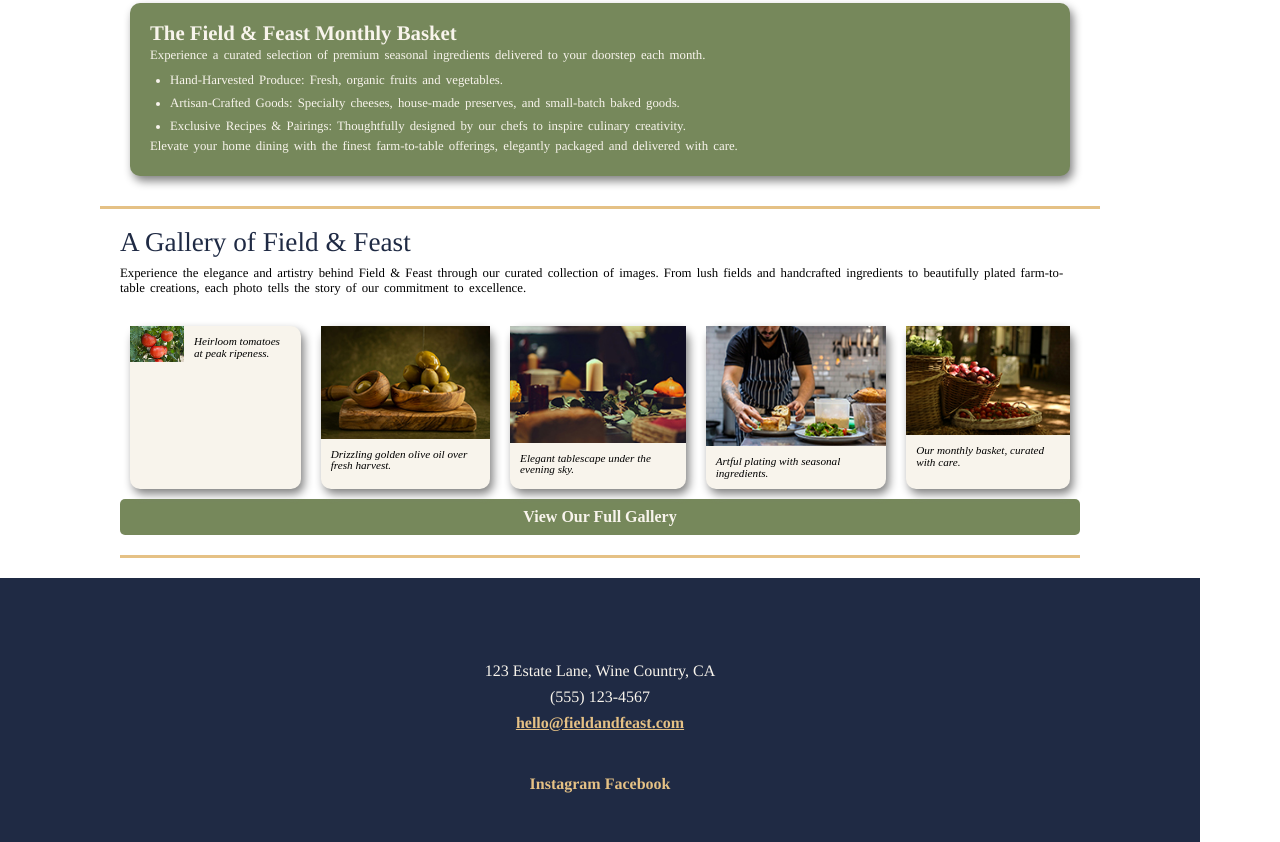
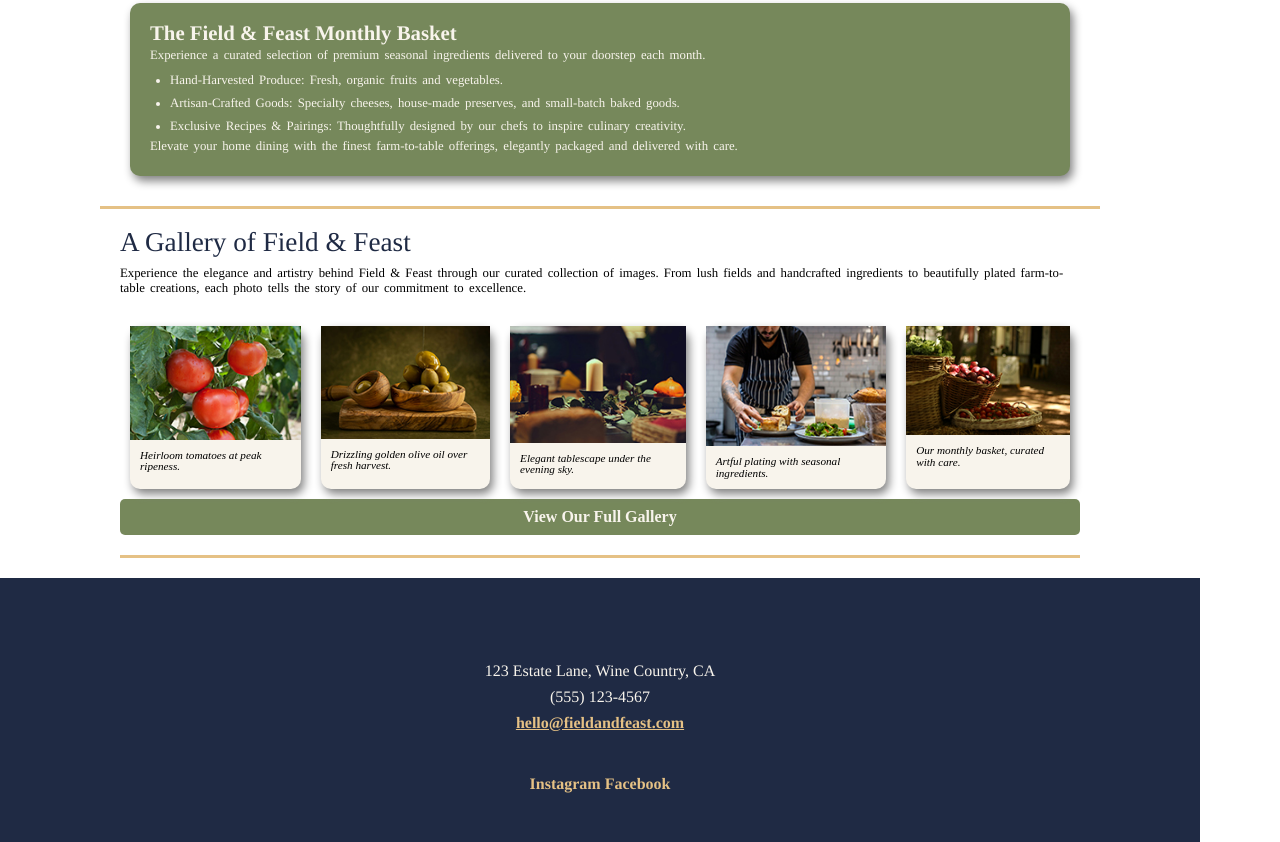
Before and after one commit to OfeliaFStudent/fieldandfeast, a plain HTML site: page index.html in a window 1280 px wide. Shown: the part 691-1533 px from the top of the page. Drawn offline with Linux system fonts and the light colour scheme; a web font is replaced by a local one.

Commit message:
Update styles.css

```diff
--- a/styles.css
+++ b/styles.css
@@ -377,7 +377,7 @@ footer > div:nth-of-type(2) > p{
   }
 }
 
-#gallery div:nth-of-type(1) {
+#gallery > div:nth-of-type(1) {
   display:inline-grid;
   grid-template-columns:auto auto;
 }
@@ -387,7 +387,7 @@ footer > div:nth-of-type(2) > p{
    header, body, footer{
     max-width:900px;
   }
-  #gallery div:nth-of-type(1) {
+  #gallery > div:nth-of-type(1) {
   display:inline-grid;
   grid-template-columns:auto auto auto;
 }
@@ -403,7 +403,7 @@ footer > div:nth-of-type(2) > p{
    header, body, footer{
     max-width:1200px;
   }
-   #gallery div:nth-of-type(1) {
+   #gallery > div:nth-of-type(1) {
   display:inline-grid;
   grid-template-columns:auto auto auto auto auto;
 }
```
